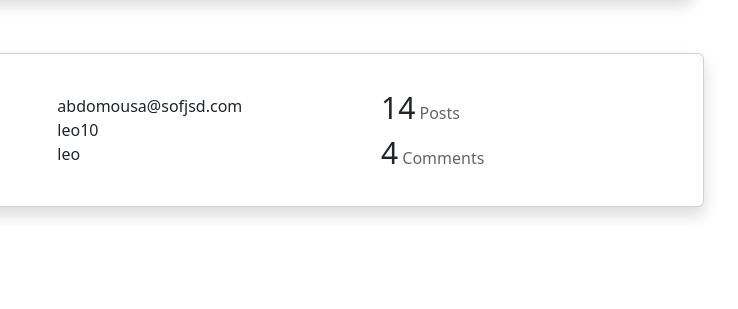
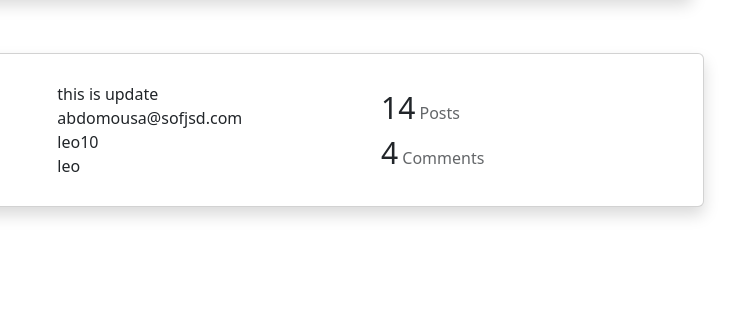
Before and after one commit to abdulrahmanmousa/Social-Media-Project, a website with bundled scripts: page profile.html in a window 1280 px wide. Shown: the part 59-368 px from the top of the page, 367-1105 px from the left. Built offline with nearby package versions, Linux system fonts and the light colour scheme.

Commit message:
SED-16 Update profile.html

```diff
--- a/profile.html
+++ b/profile.html
@@ -139,6 +139,7 @@
 
             <!-- username email name -->
             <div class="col-4">
+              this is update
               <div id="main-email">abdomousa@sofjsd.com</div>
               <div id="main-username">leo10</div>
               <div id="main-name">leo</div>
```
